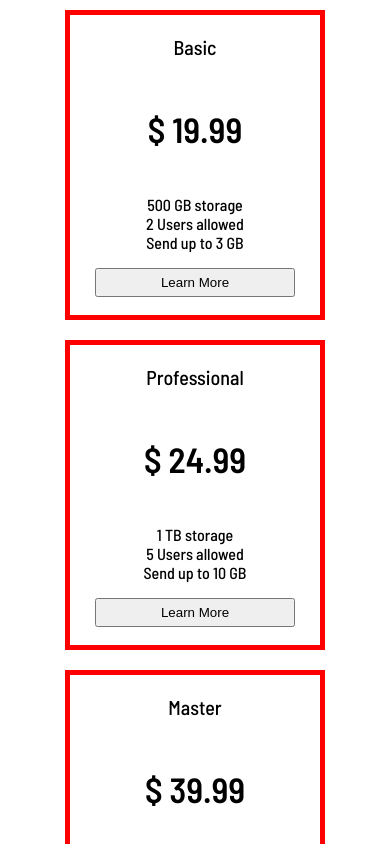
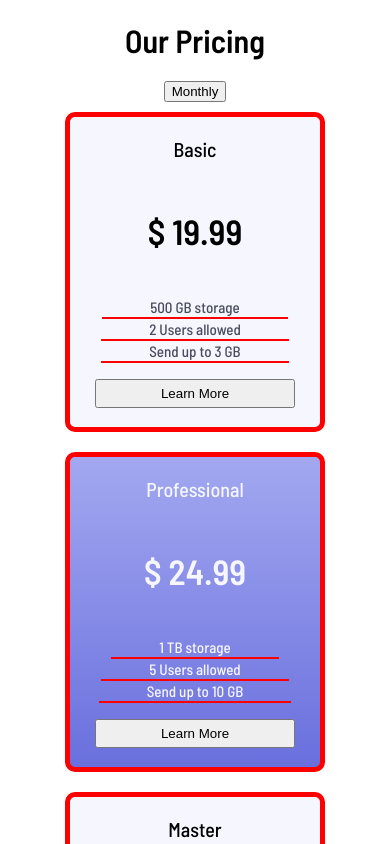
Before and after one commit to angelo5003/pricing-component, a React (Create React App) app: page / in a window 390 px wide. Shown: the top 844 px of the page. Built offline with nearby package versions, Linux system fonts and the light colour scheme.

Commit message:
style: added dynamic colors to the dynamic created card components

```diff
--- a/src/App.css
+++ b/src/App.css
@@ -51,4 +51,11 @@
     align-items: center;
     flex-direction: column;
   }
+
+  .app_header {
+    display: flex;
+    justify-content: center;
+    align-items: center;
+    flex-direction: column;
+  }
 }
--- a/src/App.js
+++ b/src/App.js
@@ -4,10 +4,15 @@ import "./App.css";
 
 function App() {
   return (
-    <div className="test">
+    <div>
       <div className="app_container">
+        <header className="app_header">
+          <h1>Our Pricing</h1>
+          <button>Monthly</button>
+        </header>
         {data &&
           data.map((card) => {
+            console.log(`data from:`, data);
             return <PricingCard key={card.id} card={card} />;
           })}
       </div>
--- a/src/components/PricingCard/PricingCard.jsx
+++ b/src/components/PricingCard/PricingCard.jsx
@@ -3,14 +3,27 @@ import "./PricingCardStyle.css";
 
 const PricingCard = ({ card }) => {
   return (
-    <article className="card_outer_container">
+    <article
+      className="card_outer_container"
+      style={{ background: card.backgroundColor }}
+    >
       <div className="card_inner_container">
-        <p className="card_title">{card.title}</p>
-        <h1 className="card_price">&#36; {card.monthly}</h1>
+        <p className="card_title" style={{ color: card.titleColor }}>
+          {card.title}
+        </p>
+        <h1 className="card_price" style={{ color: card.titleColor }}>
+          &#36; {card.monthly}
+        </h1>
         <ul className="card_list_container">
-          <li className="card_list_item">{card.storage}</li>
-          <li className="card_list_item">{card.users}</li>
-          <li className="card_list_item">{card.upload}</li>
+          <li className="card_list_item" style={{ color: card.cardItemColor }}>
+            {card.storage}
+          </li>
+          <li className="card_list_item" style={{ color: card.cardItemColor }}>
+            {card.users}
+          </li>
+          <li className="card_list_item" style={{ color: card.cardItemColor }}>
+            {card.upload}
+          </li>
         </ul>
         <button className="card_btn">{card.learn}</button>
       </div>
--- a/src/components/PricingCard/PricingCardStyle.css
+++ b/src/components/PricingCard/PricingCardStyle.css
@@ -2,8 +2,9 @@
   .card_outer_container {
     margin: 10px;
     border: 5px solid red;
+    border-radius: 10px;
     width: 250px;
-    height: 300px;
+    height: 310px;
   }
 
   .card_inner_container {
@@ -29,6 +30,13 @@
     flex-direction: column;
   }
 
+  .card_list_item {
+    border-bottom: 2px solid red;
+    display: inline-block;
+    padding: 1px 3rem;
+    font-size: 15px;
+  }
+
   .card_btn {
     width: 200px;
     padding: 5px;
--- a/src/data/data.json
+++ b/src/data/data.json
@@ -7,17 +7,22 @@
     "storage": "500 GB storage",
     "users": "2 Users allowed",
     "upload": "Send up to 3 GB",
-    "learn": "Learn More"
+    "learn": "Learn More",
+    "backgroundColor": "hsl(240, 78%, 98%)",
+    "cardItemColor": "hsl(232, 13%, 33%)"
   },
   {
     "id": 2,
     "title": "Professional",
+    "titleColor": "hsl(240, 78%, 98%)",
     "monthly": 24.99,
     "annualy": 249.99,
     "storage": "1 TB storage",
     "users": "5 Users allowed",
     "upload": "Send up to 10 GB",
-    "learn": "Learn More"
+    "learn": "Learn More",
+    "backgroundColor": "linear-gradient(to bottom, hsl(236, 72%, 79%),hsl(237, 63%, 64%) )",
+    "cardItemColor": "hsl(240, 78%, 98%)"
   },
 
   {
@@ -28,6 +33,8 @@
     "storage": "2 TB storage",
     "users": "10 Users allowed",
     "upload": "Send up to 20 GB",
-    "learn": "Learn More"
+    "learn": "Learn More",
+    "backgroundColor": "hsl(240, 78%, 98%)",
+    "cardItemColor": "hsl(232, 13%, 33%)"
   }
 ]
```
